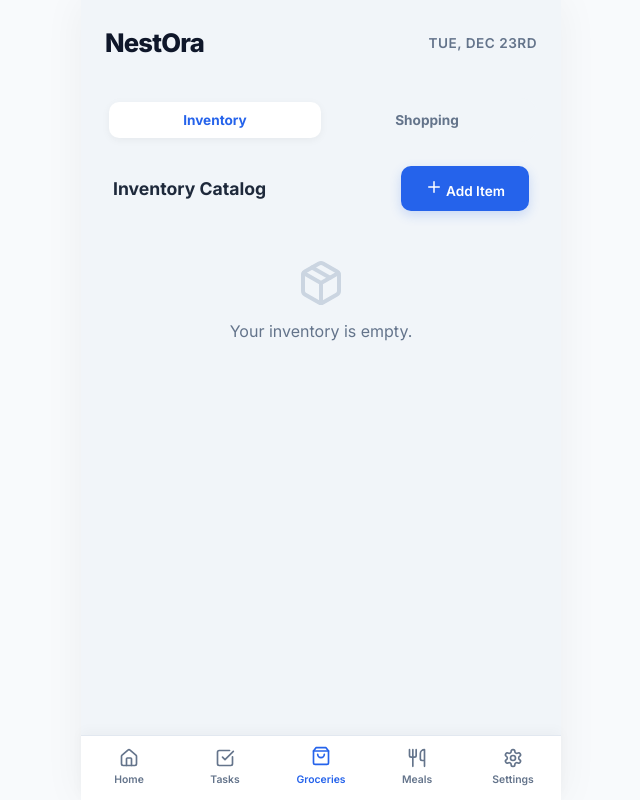
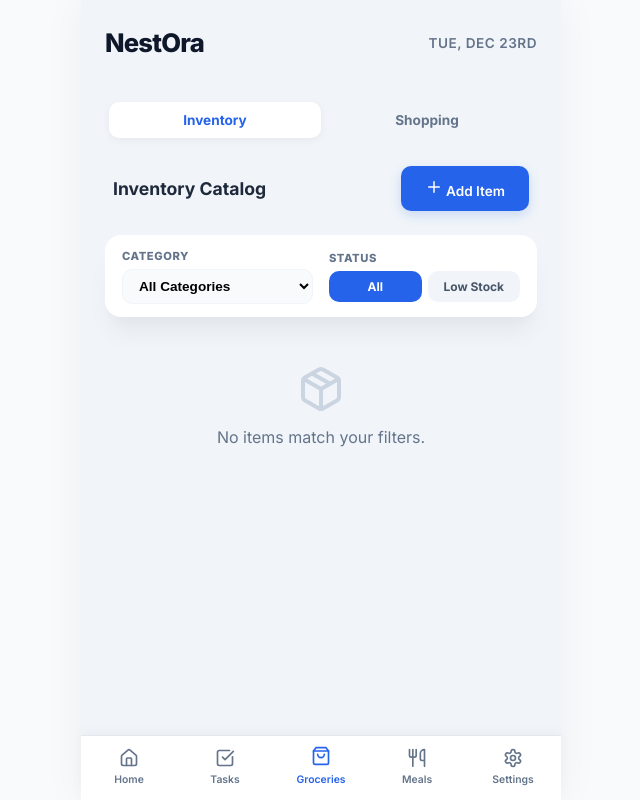
Before and after one commit to shamli-nishad/NestOra, a React (Vite) app in the folder frontend/: page /groceries in a window 1280 px wide. Shown: the whole page, without its empty margins (319-959 px from the left). Built offline with nearby package versions, Linux system fonts and the light colour scheme.

Commit message:
Updated the Shopping module

```diff
--- a/frontend/src/modules/Groceries/Groceries.css
+++ b/frontend/src/modules/Groceries/Groceries.css
@@ -212,42 +212,98 @@
     margin-top: 4px;
 }
 
-.selection-list {
+.categorized-selection {
+    display: flex;
+    flex-direction: column;
+    gap: 12px;
+    margin-top: 10px;
+}
+
+.category-group {
+    border: 1px solid var(--border-light);
+    border-radius: var(--radius-md);
+    overflow: hidden;
+    background-color: white;
+}
+
+.category-header {
+    display: flex;
+    justify-content: space-between;
+    align-items: center;
+    padding: 12px 16px;
+    background-color: #f8fafc;
+    cursor: pointer;
+    font-weight: 700;
+    font-size: 0.85rem;
+    color: var(--text-main);
+    text-transform: uppercase;
+    letter-spacing: 0.025em;
+}
+
+.category-header .arrow {
+    transition: transform 0.2s ease;
+    color: var(--text-muted);
+}
+
+.category-group.expanded .category-header .arrow {
+    transform: rotate(90deg);
+}
+
+.category-items {
+    padding: 8px;
     display: flex;
     flex-direction: column;
     gap: 8px;
-    margin-top: 8px;
-    max-height: 300px;
-    overflow-y: auto;
-    padding-right: 4px;
+    background-color: white;
 }
 
 .selection-item {
     display: flex;
     justify-content: space-between;
     align-items: center;
-    padding: 12px;
+    padding: 10px 12px;
+    border-radius: var(--radius-sm);
     background-color: #f8fafc;
-    border-radius: var(--radius-md);
-    border: 1px solid transparent;
     cursor: pointer;
     transition: all 0.2s ease;
 }
 
 .selection-item.selected {
     background-color: #f0fdf4;
-    border-color: #10b981;
+    border: 1px solid #10b981;
 }
 
-.selection-item span {
+.selection-item .item-info {
+    display: flex;
+    flex-direction: column;
+}
+
+.selection-item .name {
     font-size: 0.9rem;
-    font-weight: 500;
+    font-weight: 600;
+}
+
+.selection-item .stock {
+    font-size: 0.75rem;
+    color: var(--text-muted);
 }
 
 .item-meta {
     display: flex;
     align-items: center;
     gap: 8px;
+}
+
+.low-stock-alert {
+    background-color: #fee2e2;
+    color: #ef4444;
+    font-size: 0.65rem;
+    font-weight: 800;
+    padding: 2px 6px;
+    border-radius: 4px;
+    text-transform: uppercase;
+    margin-left: 6px;
+    display: inline-block;
 }
 
 .on-the-go-badge {
@@ -258,6 +314,61 @@
     border-radius: 4px;
     font-weight: 700;
     text-transform: uppercase;
+}
+
+.filter-bar {
+    display: flex;
+    gap: var(--space-lg);
+    padding: var(--space-md) var(--space-lg);
+    background-color: white;
+    margin-bottom: var(--space-md);
+    flex-wrap: wrap;
+}
+
+.filter-group {
+    flex: 1;
+    min-width: 140px;
+    display: flex;
+    flex-direction: column;
+    gap: 4px;
+}
+
+.filter-group label {
+    font-size: 0.7rem;
+    font-weight: 800;
+    color: var(--text-muted);
+    text-transform: uppercase;
+    letter-spacing: 0.05em;
+}
+
+.filter-group select {
+    padding: 8px 12px;
+    border: 1px solid var(--border-light);
+    border-radius: var(--radius-md);
+    background-color: #f8fafc;
+    font-size: 0.85rem;
+    font-weight: 600;
+}
+
+.status-toggles {
+    display: flex;
+    gap: 6px;
+}
+
+.status-btn {
+    flex: 1;
+    padding: 8px 4px;
+    font-size: 0.75rem;
+    font-weight: 700;
+    border-radius: var(--radius-md);
+    background-color: #f1f5f9;
+    color: #475569;
+    transition: all 0.2s ease;
+}
+
+.status-btn.active {
+    background-color: var(--primary);
+    color: white;
 }
 
 .add-on-the-go {
--- a/frontend/src/modules/Groceries/Groceries.jsx
+++ b/frontend/src/modules/Groceries/Groceries.jsx
@@ -7,6 +7,13 @@ import { useLocalStorage } from '../../hooks/useLocalStorage';
 import BottomSheet from '../../components/UI/BottomSheet';
 import SegmentedControl from '../../components/UI/SegmentedControl';
 import './Groceries.css';
+
+const generateUUID = () => {
+    if (typeof crypto !== 'undefined' && crypto.randomUUID) {
+        return crypto.randomUUID();
+    }
+    return Math.random().toString(36).substring(2, 15) + Math.random().toString(36).substring(2, 15);
+};
 
 const Groceries = () => {
     const location = useLocation();
@@ -18,6 +25,20 @@ const Groceries = () => {
     const [shoppingSession, setShoppingSession] = useState(null);
     const [isModalOpen, setIsModalOpen] = useState(false);
     const [currentItem, setCurrentItem] = useState(null);
+    const [expandedCategories, setExpandedCategories] = useState({});
+    const [filterCategory, setFilterCategory] = useState('All');
+    const [statusFilter, setStatusFilter] = useState('all'); // all, low
+
+    const toggleCategory = (cat) => {
+        setExpandedCategories(prev => ({ ...prev, [cat]: !prev[cat] }));
+    };
+
+    const filteredInventory = inventory.filter(item => {
+        const matchesCategory = filterCategory === 'All' || item.category === filterCategory;
+        const threshold = item.lowStockThreshold !== undefined ? item.lowStockThreshold : 0;
+        const matchesStatus = statusFilter === 'all' || (statusFilter === 'low' && item.currentQuantity <= threshold);
+        return matchesCategory && matchesStatus;
+    });
 
     // Migration logic
     useEffect(() => {
@@ -74,11 +95,12 @@ const Groceries = () => {
         e.preventDefault();
         const formData = new FormData(e.target);
         const newItem = {
-            id: currentItem ? currentItem.id : crypto.randomUUID(),
+            id: currentItem ? currentItem.id : generateUUID(),
             name: formData.get('name'),
             category: formData.get('category'),
             defaultUnit: formData.get('unit'),
             currentQuantity: currentItem ? currentItem.currentQuantity : 0,
+            lowStockThreshold: parseInt(formData.get('threshold')) || 0,
             lastPrice: currentItem ? currentItem.lastPrice : 0,
             priceHistory: currentItem ? currentItem.priceHistory : [],
         };
@@ -109,7 +131,7 @@ const Groceries = () => {
 
     const startShopping = () => {
         const newSession = {
-            id: crypto.randomUUID(),
+            id: generateUUID(),
             date: new Date().toISOString(),
             status: 'planning',
             shopName: '',
@@ -120,25 +142,34 @@ const Groceries = () => {
     };
 
     const savePlan = () => {
+        if (!shoppingSession) {
+            console.warn("No active shopping session to save.");
+            return;
+        }
+
         if (!shoppingSession.shopName) {
             alert("Please select or enter a shop name.");
             return;
         }
-        const existingIndex = shoppingSessions.findIndex(s => s.id === shoppingSession.id);
+
+        setShoppingSessions(prev => {
+            const existingIndex = prev.findIndex(s => s.id === shoppingSession.id);
             if (existingIndex !== -1) {
-            const updated = [...shoppingSessions];
+                const updated = [...prev];
                 updated[existingIndex] = shoppingSession;
-            setShoppingSessions(updated);
-        } else {
-            setShoppingSessions([...shoppingSessions, shoppingSession]);
+                return updated;
             }
+            return [...prev, shoppingSession];
+        });
+
         setShoppingSession(null);
+        alert("Shopping plan saved!");
     };
 
     const deletePlan = (id, e) => {
         e.stopPropagation();
         if (window.confirm("Are you sure you want to delete this shopping plan?")) {
-            setShoppingSessions(shoppingSessions.filter(s => s.id !== id));
+            setShoppingSessions(prev => prev.filter(s => s.id !== id));
         }
     };
 
@@ -165,6 +196,8 @@ const Groceries = () => {
     };
 
     const startExecution = () => {
+        if (!shoppingSession) return;
+
         if (!shoppingSession.shopName) {
             alert("Please select or enter a shop name.");
             return;
@@ -173,18 +206,20 @@ const Groceries = () => {
             alert("Please select at least one item to plan.");
             return;
         }
+
         const updatedSession = { ...shoppingSession, status: 'active' };
+
+        setShoppingSessions(prev => {
+            const existingIndex = prev.findIndex(s => s.id === updatedSession.id);
+            if (existingIndex !== -1) {
+                const updated = [...prev];
+                updated[existingIndex] = updatedSession;
+                return updated;
+            }
+            return [...prev, updatedSession];
+        });
+
         setShoppingSession(updatedSession);
-
-        // Also update in the list if it exists
-        const existingIndex = shoppingSessions.findIndex(s => s.id === shoppingSession.id);
-        if (existingIndex !== -1) {
-            const updated = [...shoppingSessions];
-            updated[existingIndex] = updatedSession;
-            setShoppingSessions(updated);
-        } else {
-            setShoppingSessions([...shoppingSessions, updatedSession]);
-        }
     };
 
     const addItemOnTheGo = (item) => {
@@ -213,34 +248,41 @@ const Groceries = () => {
     };
 
     const completeShopping = () => {
+        if (!shoppingSession) return;
+
         const shoppingExpense = {
-            id: crypto.randomUUID(),
+            id: generateUUID(),
             title: `Grocery Shopping at ${shoppingSession.shopName}`,
-            amount: shoppingSession.items.reduce((acc, curr) => acc + (curr.quantity * curr.price), 0),
+            amount: shoppingSession.items.reduce((acc, curr) => acc + (curr.quantity * (curr.price || 0)), 0),
             category: 'Groceries',
             date: new Date().toISOString()
         };
-        setExpenses([shoppingExpense, ...expenses]);
+
+        setExpenses(prev => [shoppingExpense, ...prev]);
 
         // Update inventory and prices
-        let updatedInventory = [...inventory];
-
+        setInventory(prevInv => {
+            const updatedInventory = [...prevInv];
             shoppingSession.items.forEach(sItem => {
                 const itemIndex = updatedInventory.findIndex(i => i.id === sItem.itemId);
                 if (itemIndex !== -1) {
                     // Update quantity
-                updatedInventory[itemIndex].currentQuantity += sItem.quantity;
+                    updatedInventory[itemIndex].currentQuantity = (updatedInventory[itemIndex].currentQuantity || 0) + sItem.quantity;
                     // Update price info
                     updatedInventory[itemIndex].lastPrice = sItem.price;
                     if (!updatedInventory[itemIndex].priceHistory) updatedInventory[itemIndex].priceHistory = [];
-                updatedInventory[itemIndex].priceHistory.push({ date: new Date().toISOString(), price: sItem.price });
+                    updatedInventory[itemIndex].priceHistory.push({
+                        date: new Date().toISOString(),
+                        price: sItem.price
+                    });
                 }
+            });
+            return updatedInventory;
         });
 
         // Remove from shoppingSessions
-        setShoppingSessions(shoppingSessions.filter(s => s.id !== shoppingSession.id));
+        setShoppingSessions(prev => prev.filter(s => s.id !== shoppingSession.id));
 
-        setInventory(updatedInventory);
         setShoppingSession(null);
         setActiveTab('inventory');
         alert("Shopping completed! Inventory and expenses updated.");
@@ -272,14 +314,47 @@ const Groceries = () => {
                         <h3>Inventory Catalog</h3>
                         <button className="btn-primary" onClick={() => setIsModalOpen(true)}><Plus size={18} /> Add Item</button>
                     </div>
-                    {inventory.length === 0 ? (
-                        <div className="empty-state"><Package size={48} color="#cbd5e1" /><p>Your inventory is empty.</p></div>
+
+                    <div className="filter-bar card">
+                        <div className="filter-group">
+                            <label>Category</label>
+                            <select value={filterCategory} onChange={(e) => setFilterCategory(e.target.value)}>
+                                <option value="All">All Categories</option>
+                                {GROCERY_CATEGORIES.map(cat => (
+                                    <option key={cat} value={cat}>{cat}</option>
+                                ))}
+                            </select>
+                        </div>
+                        <div className="filter-group">
+                            <label>Status</label>
+                            <div className="status-toggles">
+                                <button
+                                    className={`status-btn ${statusFilter === 'all' ? 'active' : ''}`}
+                                    onClick={() => setStatusFilter('all')}
+                                >
+                                    All
+                                </button>
+                                <button
+                                    className={`status-btn ${statusFilter === 'low' ? 'active' : ''}`}
+                                    onClick={() => setStatusFilter('low')}
+                                >
+                                    Low Stock
+                                </button>
+                            </div>
+                        </div>
+                    </div>
+
+                    {filteredInventory.length === 0 ? (
+                        <div className="empty-state">
+                            <Package size={48} color="#cbd5e1" />
+                            <p>No items match your filters.</p>
+                        </div>
                     ) : (
-                        inventory.map(item => (
+                        filteredInventory.map(item => (
                             <div key={item.id} className="inventory-card card">
                                 <div className="info" onClick={() => { setCurrentItem(item); setIsModalOpen(true); }}>
                                     <h3>{item.name}</h3>
-                                    <p>{item.category} • {item.currentQuantity} {item.defaultUnit} • ${item.lastPrice}</p>
+                                    <p>{item.category} • {item.currentQuantity} {item.defaultUnit} • ${item.lastPrice} {item.currentQuantity <= (item.lowStockThreshold || 0) && <span className="low-stock-alert">Low!</span>}</p>
                                 </div>
                                 <div className="card-controls">
                                     <div className="qty-controls">
@@ -354,18 +429,39 @@ const Groceries = () => {
                                 </select>
                             </div>
                             <div className="item-selection">
-                                <label>Select Items</label>
-                                <div className="selection-list">
-                                    {inventory.map(item => (
+                                <label>Browse Catalog</label>
+                                <div className="categorized-selection">
+                                    {GROCERY_CATEGORIES.map(cat => {
+                                        const catItems = inventory.filter(i => i.category === cat);
+                                        if (catItems.length === 0) return null;
+                                        const isExpanded = expandedCategories[cat];
+
+                                        return (
+                                            <div key={cat} className={`category-group ${isExpanded ? 'expanded' : ''}`}>
+                                                <div className="category-header" onClick={() => toggleCategory(cat)}>
+                                                    <span>{cat}</span>
+                                                    <ChevronRight size={16} className="arrow" />
+                                                </div>
+                                                {isExpanded && (
+                                                    <div className="category-items">
+                                                        {catItems.map(item => (
                                                             <div
                                                                 key={item.id}
                                                                 className={`selection-item ${shoppingSession.items.find(i => i.itemId === item.id) ? 'selected' : ''}`}
                                                                 onClick={() => togglePlannedItem(item)}
                                                             >
-                                            <span>{item.name}</span>
+                                                                <div className="item-info">
+                                                                    <span className="name">{item.name}</span>
+                                                                    <span className="stock">Stock: {item.currentQuantity}</span>
+                                                                </div>
                                                                 {shoppingSession.items.find(i => i.itemId === item.id) ? <Check size={16} color="#10b981" /> : <Plus size={16} color="#cbd5e1" />}
                                                             </div>
                                                         ))}
+                                                    </div>
+                                                )}
+                                            </div>
+                                        );
+                                    })}
                                 </div>
                             </div>
                             <div className="modal-actions">
@@ -481,6 +577,7 @@ const Groceries = () => {
                             ))}
                         </select>
                     </div>
+                    <div className="form-row">
                         <div className="form-group">
                             <label>Default Unit</label>
                             <select name="unit" defaultValue={currentItem?.defaultUnit || 'pcs'}>
@@ -488,6 +585,11 @@ const Groceries = () => {
                                     <option key={unit} value={unit}>{unit}</option>
                                 ))}
                             </select>
+                        </div>
+                        <div className="form-group">
+                            <label>Low Stock Alert At</label>
+                            <input type="number" name="threshold" defaultValue={currentItem?.lowStockThreshold || 0} min="0" />
+                        </div>
                     </div>
                     <div className="modal-actions">
                         <button type="button" className="btn-secondary full-width" onClick={handleCancel}>Cancel</button>
```
Lines whose indentation alone changed are shown as unchanged.
